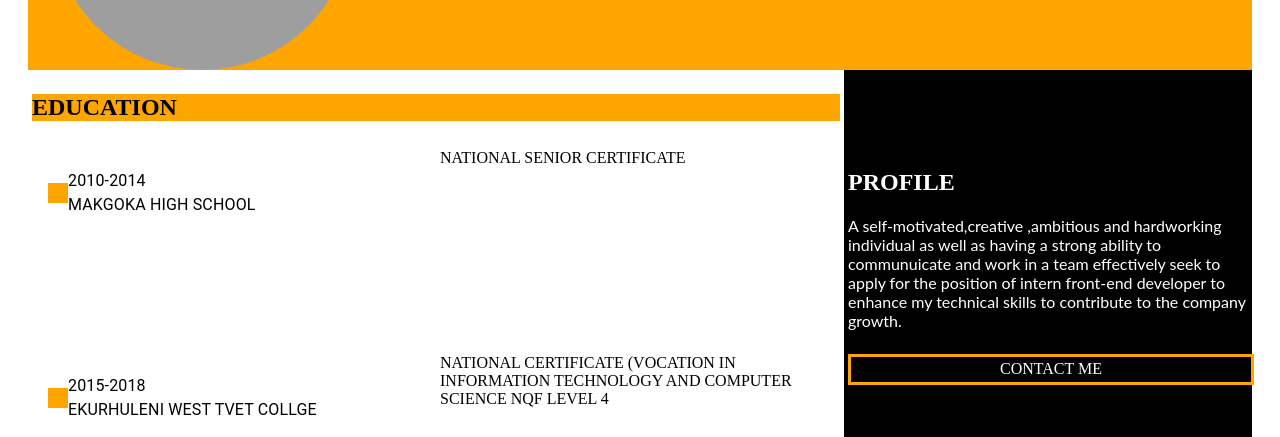
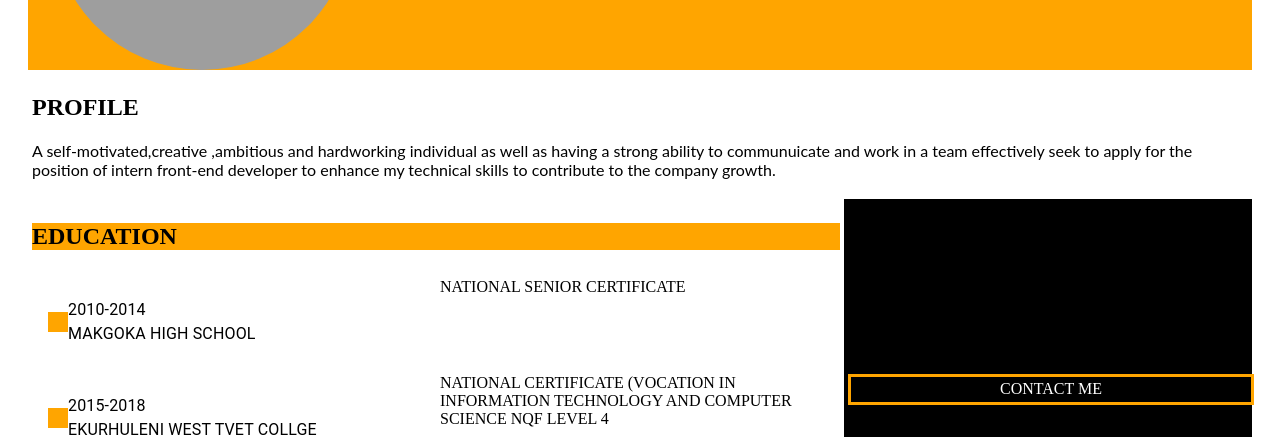
Before and after one commit to Kaybee-debug/practice, a React (Create React App) app: page / in a window 1280 px wide. Shown: the part 234-671 px from the top of the page. Built offline with nearby package versions, Linux system fonts and the light colour scheme; grey boxes are pictures that could not be loaded.

Commit message:
1 file modified

```diff
--- a/src/App.js
+++ b/src/App.js
@@ -55,7 +55,13 @@ export default function App() {
             </Grid>
             </Container>
           </Grid>
+          <Grid item xs={12}  style={{}}display="flex" alignItems="center"  justifyContent="center" >
+          <h2  >PROFILE</h2>
+     <p>
+       A self-motivated,creative ,ambitious and hardworking individual as well as having a strong ability to communuicate and work in a team effectively seek to apply for the position of intern front-end developer to enhance my technical skills to contribute to the company growth.
+     </p>
 
+          </Grid>
 
 
         <Grid  item xs={8}direction="row" >
@@ -89,14 +95,9 @@ export default function App() {
 
             NATIONAL SENIOR CERTIFICATE
           </Grid>
+          <Grid item xs={4}  className={classes.root} style={{}}>
+            </Grid>
 
-          <Grid item xs={4} className={classes.root} style={{}}>
-          <h2 >PROFILE</h2>
-     <p>
-       A self-motivated,creative ,ambitious and hardworking individual as well as having a strong ability to communuicate and work in a team effectively seek to apply for the position of intern front-end developer to enhance my technical skills to contribute to the company growth.
-     </p>
-
-          </Grid>
 
           <Grid item xs={4}direction="row"style={{display:"flex",justifyContent:"flex-start" }}>
 
```
